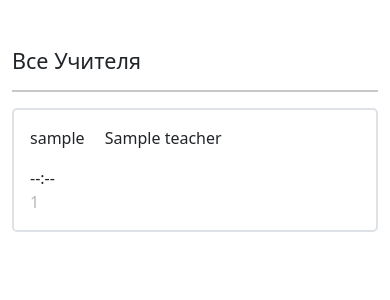
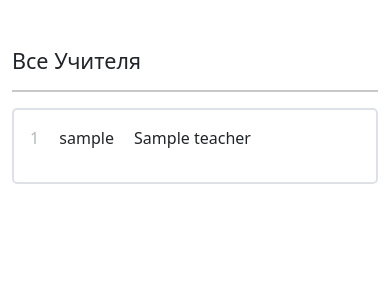
Before and after one commit to umarkhashimov/attendance-back, a Django app: template templates/teachers_list.html in a window 390 px wide. Shown: the part 54-354 px from the top of the page. Run offline with Django 5.2, Linux system fonts and the light colour scheme; the template is opened without the code that fills it: most values are stand-ins (such as "Sample title", 1, 10 or a date in 2020); some libraries are stand-ins or nearby versions.

```diff
--- a/students/models.py
+++ b/students/models.py
@@ -40,4 +40,4 @@ class Enrollment(models.Model):
     class Meta:
         verbose_name = "enrollment"
         verbose_name_plural = "enrollments"
-        unique_together = ("student", "course")
+        # unique_together = ("student", "course")
--- a/templates/teachers_list.html
+++ b/templates/teachers_list.html
@@ -14,20 +14,13 @@
         <div class="row">
           <div class="col-12 col-md-6 mb-3 mb-sm-4 mb-md-0 d-flex align-items-center">
             <p class="text-dark m-0">
+              <span class="bandge text-secondary opacity-50 me-3">{{ obj.id }}</span>
               {{ obj.username }}
               {% if obj.get_full_name %}
               <span class="ms-3">
                 {{ obj.get_full_name }}
               </span>
               {% endif %}
-            </p>
-          </div>
-          <div class="col-12 col-sm-2 col-md-1 d-flex align-items-center">
-            <p class="text-dark m-0">--:--</p>
-          </div>
-          <div class="col-12 col-sm-10 col-md-5 d-flex align-items-center">
-            <p class="main-lesson-days m-0 text-dark">
-              <span class="bandge text-secondary opacity-50">{{ obj.id }}</span>
             </p>
           </div>
         </div>
```
Also changed, not shown: students/views.py (+6 -12 lines), templates/create_student.html (+5 -3 lines), templates/teacher_update.html (+7 -5 lines), students/forms.py (line endings or trailing spaces).
